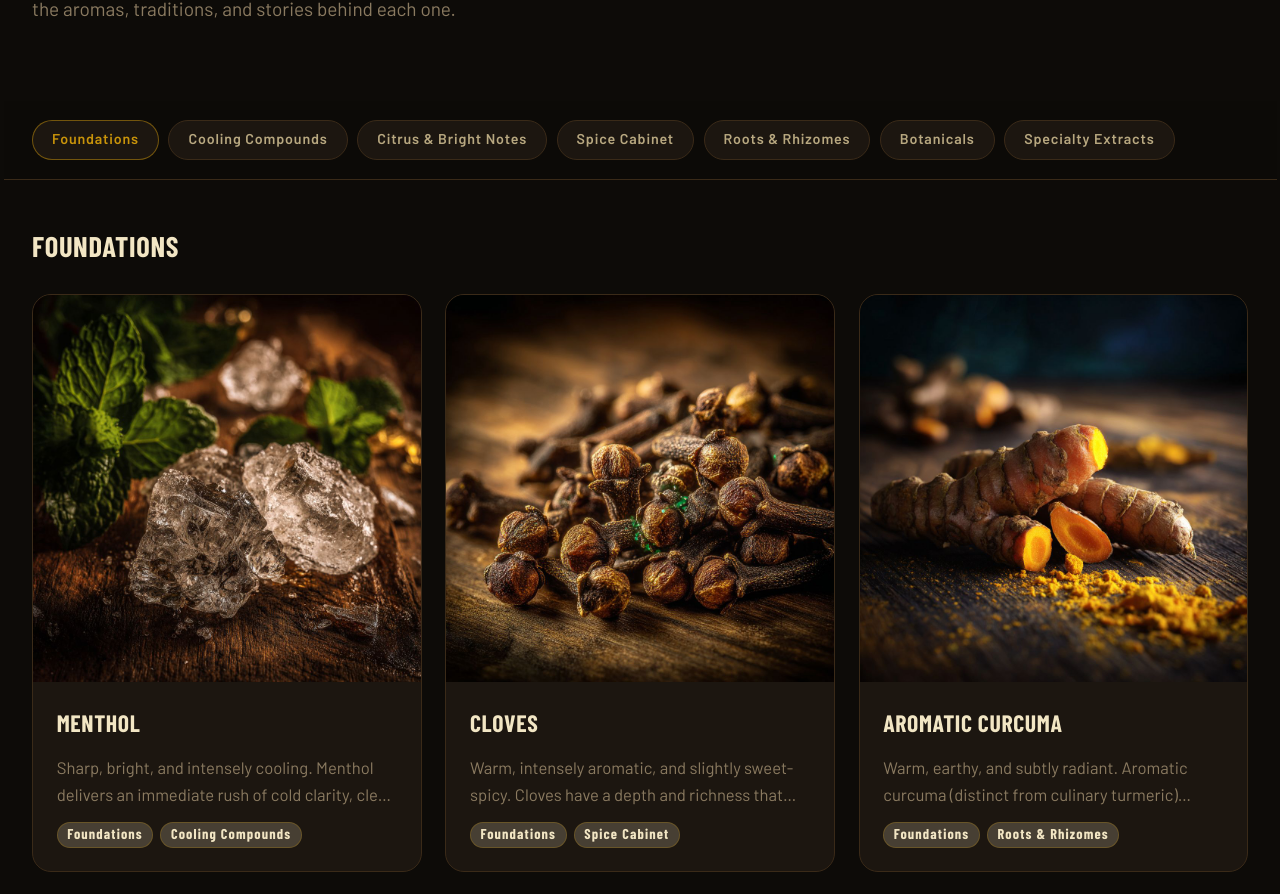
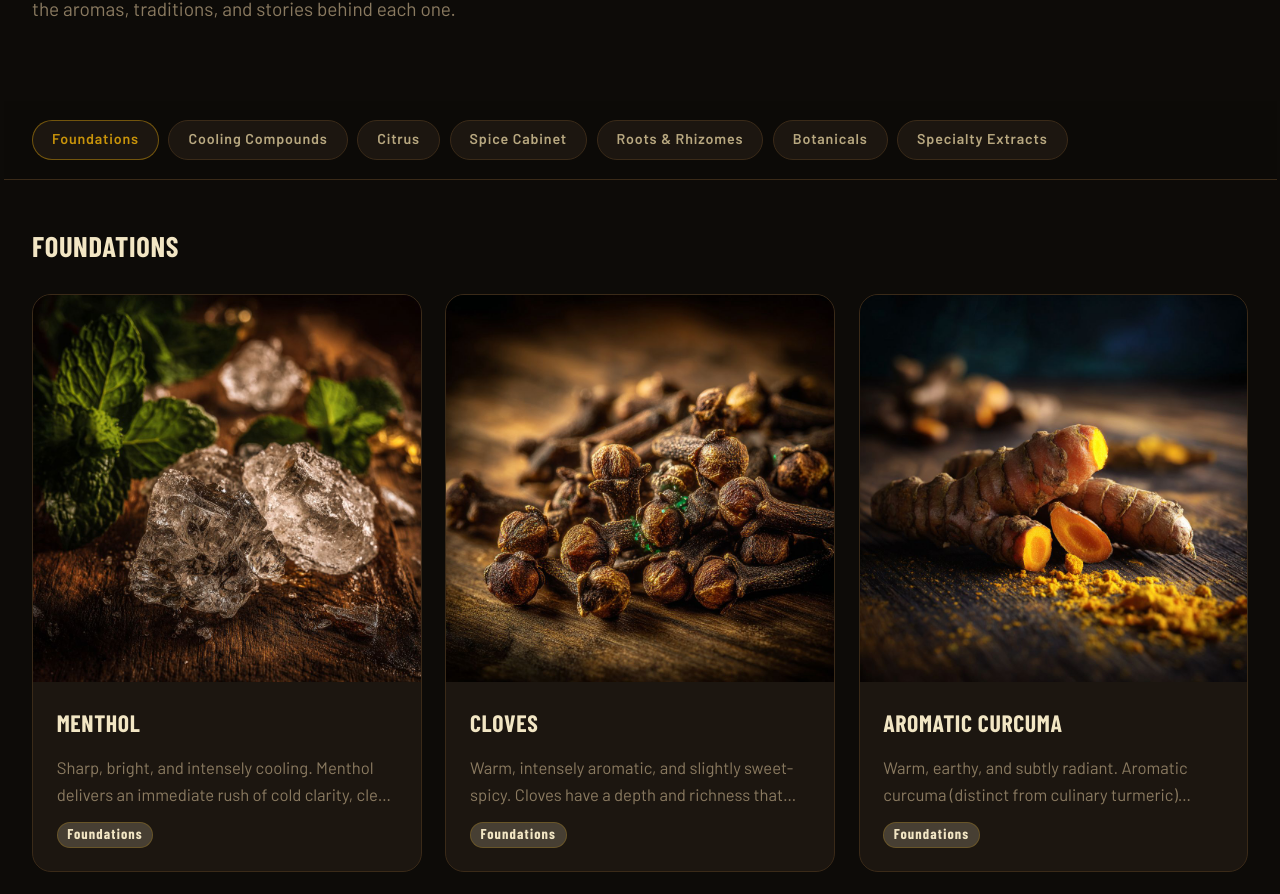
Before and after one commit to RonBachar/tom-yam-yadom, a Next.js app: page /ingredients in a window 1280 px wide. Shown: the part 340-1234 px from the top of the page. Built offline with nearby package versions, Linux system fonts and the light colour scheme; a web font is replaced by a local one.

Commit message:
product categories modified

```diff
--- a/app/data/ingredients.js
+++ b/app/data/ingredients.js
@@ -36,7 +36,7 @@ const SAMUNPRAI_BASE = [
 export const INGREDIENT_CATEGORIES = [
   "Foundations",
   "Cooling Compounds",
-  "Citrus & Bright Notes",
+  "Citrus",
   "Spice Cabinet",
   "Roots & Rhizomes",
   "Botanicals",
@@ -47,7 +47,7 @@ export const INGREDIENTS = [
   {
     slug: "menthol",
     title: "Menthol: Aroma, History & Uses",
-    categories: ["Foundations", "Cooling Compounds"],
+    categories: ["Foundations"],
     foundIn: [
       "compassion",
       "vitality",
@@ -69,7 +69,7 @@ export const INGREDIENTS = [
   {
     slug: "cloves",
     title: "Cloves: Aroma, History & Uses",
-    categories: ["Foundations", "Spice Cabinet"],
+    categories: ["Foundations"],
     foundIn: [
       "compassion",
       "vitality",
@@ -90,7 +90,7 @@ export const INGREDIENTS = [
   {
     slug: "aromatic-curcuma",
     title: "Aromatic Curcuma: Aroma, History & Uses",
-    categories: ["Foundations", "Roots & Rhizomes"],
+    categories: ["Foundations"],
     foundIn: [
       "compassion",
       "vitality",
@@ -111,7 +111,7 @@ export const INGREDIENTS = [
   {
     slug: "cardamom",
     title: "Cardamom: Aroma, History & Uses",
-    categories: ["Foundations", "Spice Cabinet"],
+    categories: ["Foundations"],
     foundIn: [
       "compassion",
       "vitality",
@@ -132,7 +132,7 @@ export const INGREDIENTS = [
   {
     slug: "camphor",
     title: "Camphor: Aroma, History & Uses",
-    categories: ["Foundations", "Cooling Compounds"],
+    categories: ["Foundations"],
     foundIn: [
       "compassion",
       "vitality",
@@ -154,7 +154,7 @@ export const INGREDIENTS = [
   {
     slug: "borneol",
     title: "Borneol: Aroma, History & Uses",
-    categories: ["Foundations", "Cooling Compounds"],
+    categories: ["Foundations"],
     foundIn: [
       "compassion",
       "vitality",
@@ -175,7 +175,7 @@ export const INGREDIENTS = [
   {
     slug: "lotus-root",
     title: "Lotus Root: Aroma, History & Uses",
-    categories: ["Foundations", "Roots & Rhizomes"],
+    categories: ["Foundations"],
     foundIn: [
       "compassion",
       "vitality",
@@ -209,7 +209,7 @@ export const INGREDIENTS = [
   {
     slug: "kaffir-lime-skin",
     title: "Kaffir Lime Skin: Aroma, History & Uses",
-    categories: ["Citrus & Bright Notes"],
+    categories: ["Citrus"],
     foundIn: ["radiance"],
     aromaProfile:
       "Sharp, vibrant, and intensely aromatic. Kaffir lime (Citrus hystrix) skin is one of the most distinctive citrus aromas in the world: bright and assertive, with a complexity and depth that sets it far apart from ordinary lime.",
@@ -222,7 +222,7 @@ export const INGREDIENTS = [
   {
     slug: "tangerine-zest",
     title: "Tangerine Zest: Aroma, History & Uses",
-    categories: ["Citrus & Bright Notes"],
+    categories: ["Citrus"],
     foundIn: ["radiance"],
     aromaProfile:
       "Soft citrus sweetness with a gentle fruit character. Tangerine zest is warmer and rounder than sharper citrus notes, approachable and bright without any edge.",
@@ -235,7 +235,7 @@ export const INGREDIENTS = [
   {
     slug: "orange-blossom",
     title: "Orange Blossom: Aroma, History & Uses",
-    categories: ["Citrus & Bright Notes", "Botanicals"],
+    categories: ["Botanicals"],
     foundIn: ["radiance"],
     aromaProfile:
       "Delicate, floral, and softly luminous. Orange blossom sits at the intersection of citrus and flower, sweet and light, with a warmth that feels both clean and intimate.",
@@ -323,7 +323,7 @@ export const INGREDIENTS = [
   {
     slug: "wasabi-extract",
     title: "Wasabi Extract: Aroma, History & Uses",
-    categories: ["Cooling Compounds", "Roots & Rhizomes"],
+    categories: ["Cooling Compounds"],
     foundIn: ["crown-blend"],
     aromaProfile:
       "Sharp, volatile, and intensely sinus-opening. Wasabi delivers one of the most immediate and striking aromatic experiences of any ingredient: a penetrating, nasal rush that clears everything in its path.",
```
